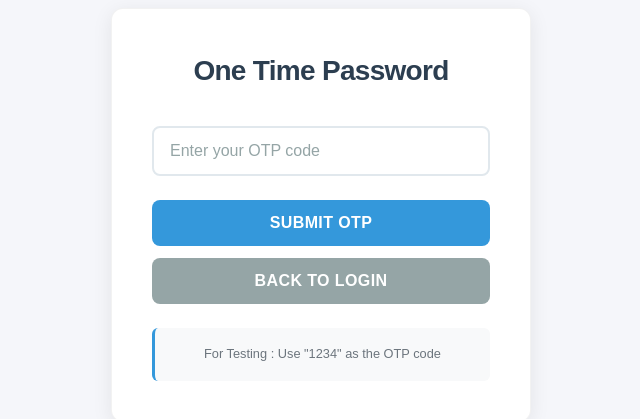
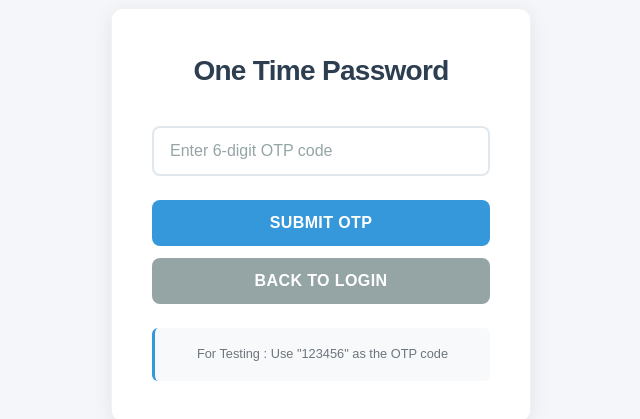
Before and after one commit to AJK182001/2-Factor-Authentication-System, a React (Create React App) app: page /otp in a window 1280 px wide. Shown: the part 185-604 px from the top of the page, without its empty margins (319-959 px from the left). Built offline with nearby package versions, Linux system fonts and the light colour scheme.

Commit message:
OTP length updated to handle 6 digits instead of 4

```diff
--- a/src/components/OtpPage.jsx
+++ b/src/components/OtpPage.jsx
@@ -6,6 +6,13 @@ const OtpPage = () => {
   const [error, setError] = useState('');
   const [success, setSuccess] = useState('');
   const navigate = useNavigate();
+
+  const handleOtpChange = (e) => {
+    const value = e.target.value;
+    // Only allow numeric input (0-9)
+    const numericValue = value.replace(/[^0-9]/g, '');
+    setOtp(numericValue);
+  };
 
   const handleSubmit = (e) => {
     e.preventDefault();
@@ -16,8 +23,8 @@ const OtpPage = () => {
       return;
     }
 
-    if (otp.length < 4) {
-      setError('OTP code must be at least 4 characters');
+    if (otp.length !== 6) {
+      setError('OTP code must be exactly 6 digits');
       return;
     }
 
@@ -25,7 +32,7 @@ const OtpPage = () => {
     setError('');
 
     // Simulate OTP validation (static check)
-    if (otp === '1234') {
+    if (otp === '123456') {
       setSuccess('OTP verified successfully!');
       // In a real app, you might navigate to a dashboard or home page
       setTimeout(() => {
@@ -50,8 +57,8 @@ const OtpPage = () => {
             id="otp"
             className="form-input"
             value={otp}
-            onChange={(e) => setOtp(e.target.value)}
-            placeholder="Enter your OTP code"
+            onChange={handleOtpChange}
+            placeholder="Enter 6-digit OTP code"
             maxLength="6"
           />
         </div>
@@ -70,7 +77,7 @@ const OtpPage = () => {
       </form>
 
       <div className="demo-hint">
-        <p>For Testing : Use "1234" as the OTP code</p>
+        <p>For Testing : Use "123456" as the OTP code</p>
       </div>
     </div>
   );
```
